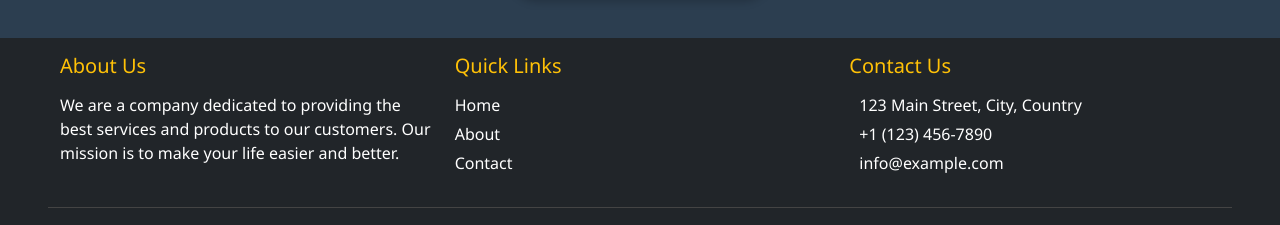
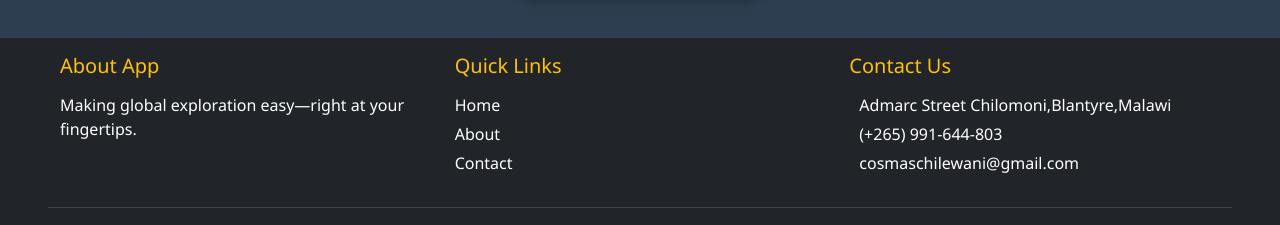
Before and after one commit to kosimasi/countries_app, a React (Vite) app: page / in a window 1280 px wide. Shown: the part 1364-1589 px from the top of the page. Built offline with nearby package versions, Linux system fonts and the light colour scheme.

Commit message:
changed background image on home page

```diff
--- a/src/components/footer/Footer.jsx
+++ b/src/components/footer/Footer.jsx
@@ -1,5 +1,5 @@
 import React from 'react';
-import './Footer.css'; // Import the CSS file for custom styling
+import './Footer.css';
 
 const Footer = () => {
   return (
@@ -8,14 +8,12 @@ const Footer = () => {
         <div className="row">
           {/* Column 1: About Us */}
           <div className="col-md-4">
-            <h5>About Us</h5>
+            <h5>About App</h5>
             <p>
-              We are a company dedicated to providing the best services and products to our customers.
-              Our mission is to make your life easier and better.
+            Making global exploration easy—right at your fingertips.
             </p>
           </div>
 
-          {/* Column 2: Quick Links */}
           <div className="col-md-4">
             <h5>Quick Links</h5>
             <ul className="list-unstyled">
@@ -25,18 +23,16 @@ const Footer = () => {
             </ul>
           </div>
 
-          {/* Column 3: Contact Info */}
           <div className="col-md-4">
             <h5>Contact Us</h5>
             <ul className="list-unstyled">
-              <li><i className="fas fa-map-marker-alt"></i> 123 Main Street, City, Country</li>
-              <li><i className="fas fa-phone"></i> +1 (123) 456-7890</li>
-              <li><i className="fas fa-envelope"></i> info@example.com</li>
+              <li><i className="fas fa-map-marker-alt"></i> Admarc Street Chilomoni,Blantyre,Malawi</li>
+              <li><i className="fas fa-phone"></i>  (+265) 991-644-803</li>
+              <li><i className="fas fa-envelope"></i>cosmaschilewani@gmail.com</li>
             </ul>
           </div>
         </div>
 
-        {/* Footer Bottom */}
         <div className="row mt-3">
           <div className="col-12 text-center">
             <p className="mb-0">&copy; {new Date().getFullYear()} Your Company. All rights reserved.</p>
--- a/src/pages/homePage/homePage.css
+++ b/src/pages/homePage/homePage.css
@@ -7,7 +7,7 @@
   .hero-section {
     position: relative;
     height: 100vh;
-    background-image: url('/countries.webp');
+    background-image: url('/new.jpg');
     background-size: cover;
     background-position: center;
     background-repeat: no-repeat;
@@ -111,7 +111,8 @@
   }
 
   .cta-button:hover {
-    background-color: #45a049;
+    background-color: #f0f6f0;
+    /* text:black; */
     transform: translateY(-3px);
     box-shadow: 0 6px 12px rgba(0, 0, 0, 0.3);
   }
```
Also changed, not shown: 1 other file (tests, documents, lock files or other folders).
